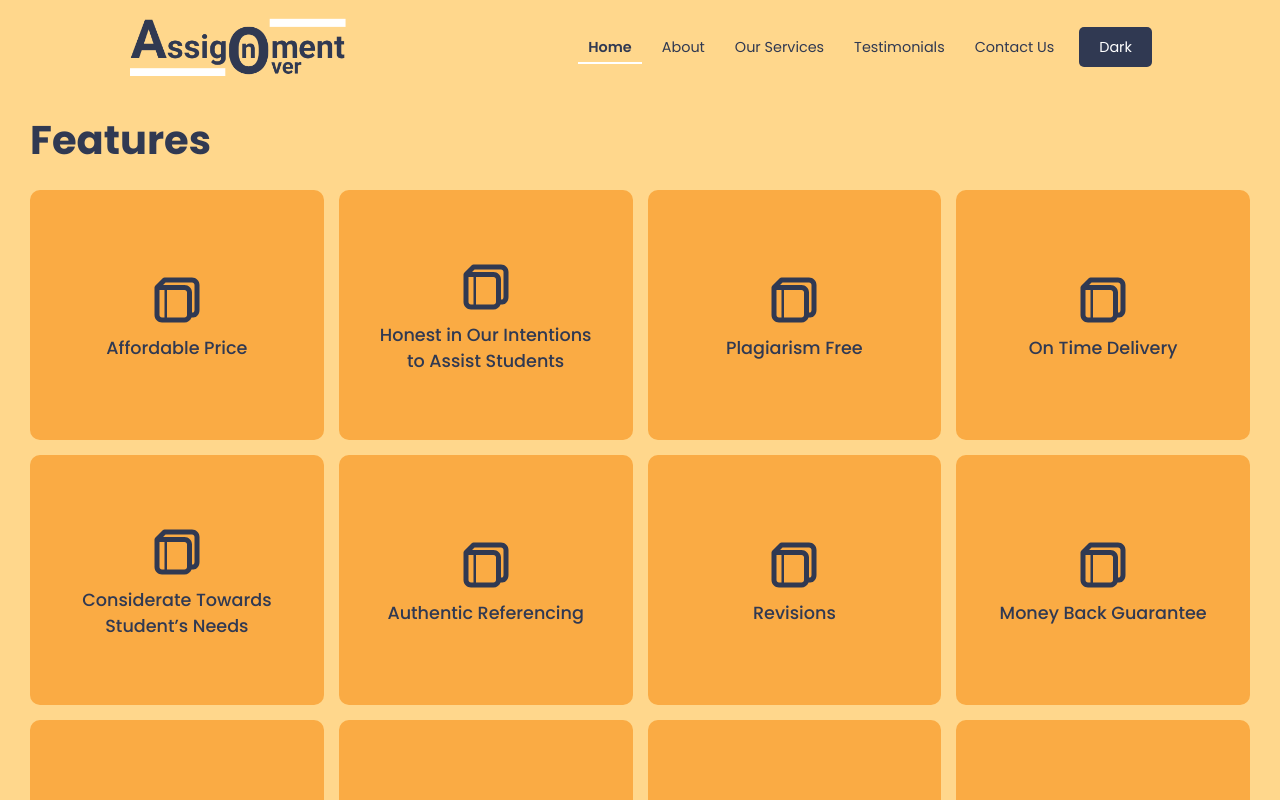
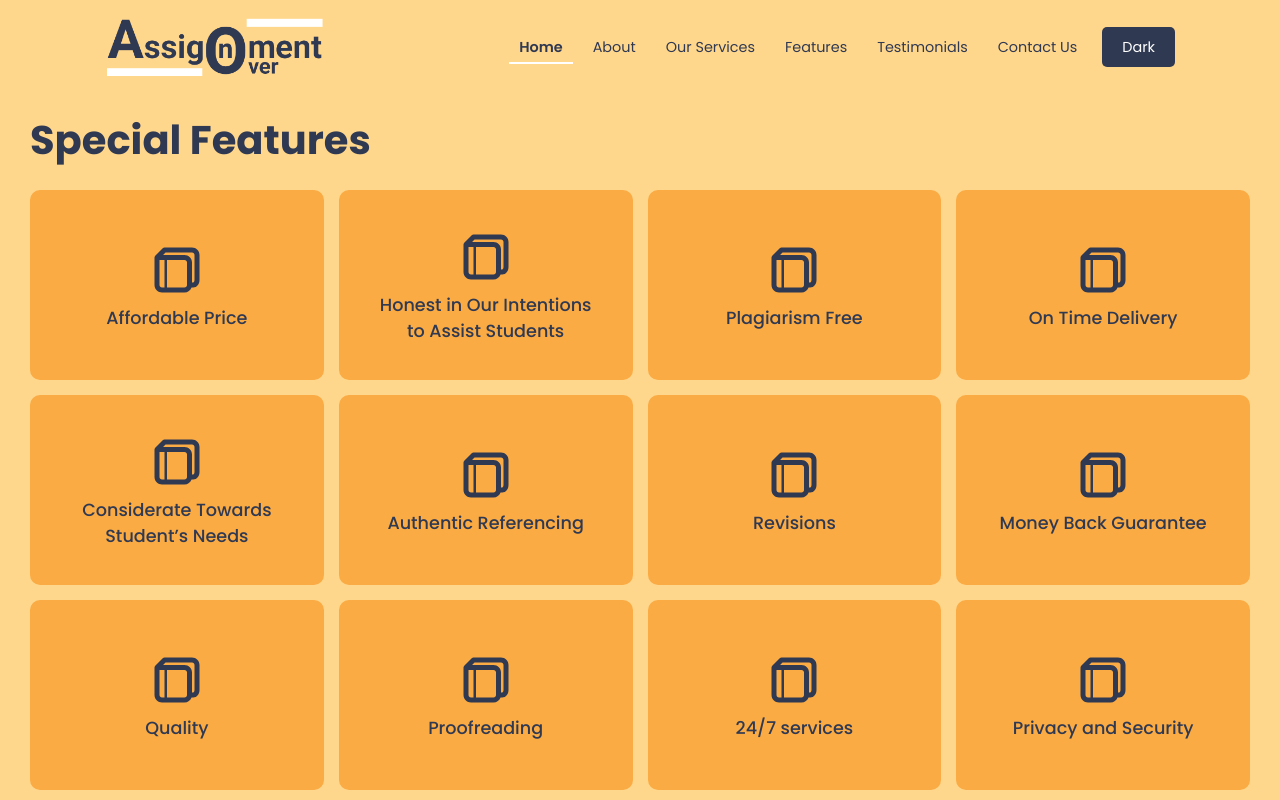
Before and after one commit to wahsandaruwan/assignmentover_frontend, a React (Create React App) app: page / in a window 1280 px wide. Shown: the top 800 px of the page. Built offline with nearby package versions, Linux system fonts and the light colour scheme; the HTML template or start-up script is replaced by a standard one.

Commit message:
Code updated

```diff
--- a/src/Components/Pages/Features.js
+++ b/src/Components/Pages/Features.js
@@ -11,7 +11,7 @@ const Features = () => {
   return (
     <>
       <div className="page features">
-        <h1 className="heading">Features</h1>
+        <h1 className="heading">Special Features</h1>
         <div className="features-grid">
           {featuresData.map((data) => {
             const { id, title, details } = data
--- a/src/Components/Sections/NavBar.js
+++ b/src/Components/Sections/NavBar.js
@@ -24,6 +24,9 @@ const NavBar = () => {
             <a href="">Our Services</a>
           </li>
           <li>
+            <a href="">Features</a>
+          </li>
+          <li>
             <a href="">Testimonials</a>
           </li>
           <li>
--- a/src/Components/Sections/Styles/CommonCardStyles.css
+++ b/src/Components/Sections/Styles/CommonCardStyles.css
@@ -39,7 +39,7 @@
   height: 100%;
   padding: 20px;
   background-color: #303952;
-  font-size: 0.9rem;
+  font-size: 0.8rem;
   color: #ffffff;
   display: flex;
   justify-content: center;
--- a/src/Data/Features.json
+++ b/src/Data/Features.json
@@ -26,7 +26,7 @@
     {
         "id": 5,
         "title": "Considerate Towards Student’s Needs",
-        "details": "We know grades will be marked only once on your paper. You can’t have the next chance. Hence, we give 100% effort in providing the best quality paper, every time you place an order. Every element of assignments like conceptual clarity, the accuracy of solutions, writing conventions, and referencing are multiple checked, before being sent."
+        "details": "We know grades will be marked only once on your paper. You can’t have the next chance. Hence, we give 100% effort in providing the best quality paper. Every element of assignments like conceptual clarity, the accuracy of solutions, writing conventions, and referencing are multiple checked, before being sent."
     },
 
     {
--- a/src/index.css
+++ b/src/index.css
@@ -148,5 +148,5 @@ svg {
 }
 
 .features .features-grid .common-card {
-  min-height: 250px;
+  min-height: 190px;
 }
```
